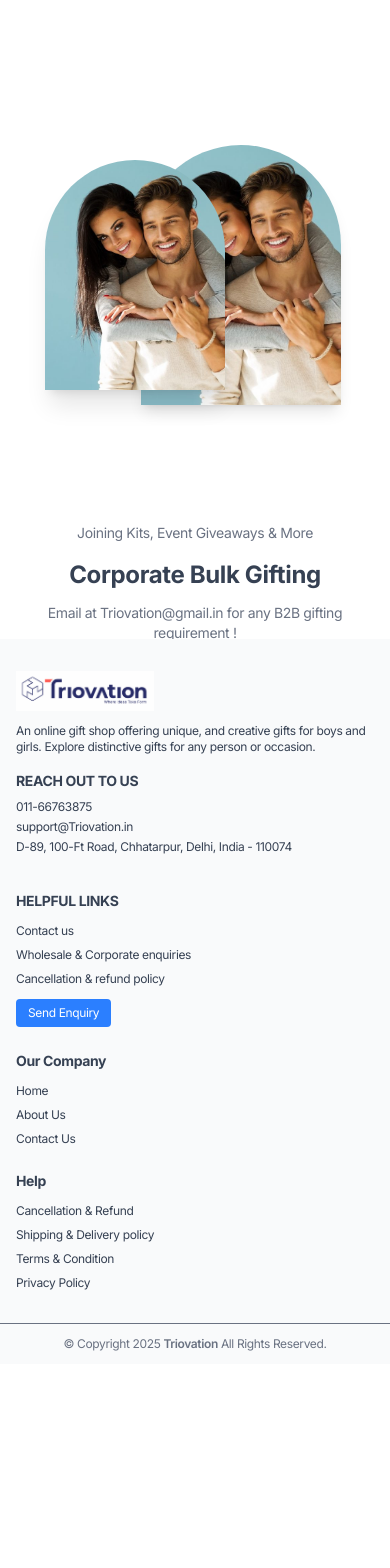
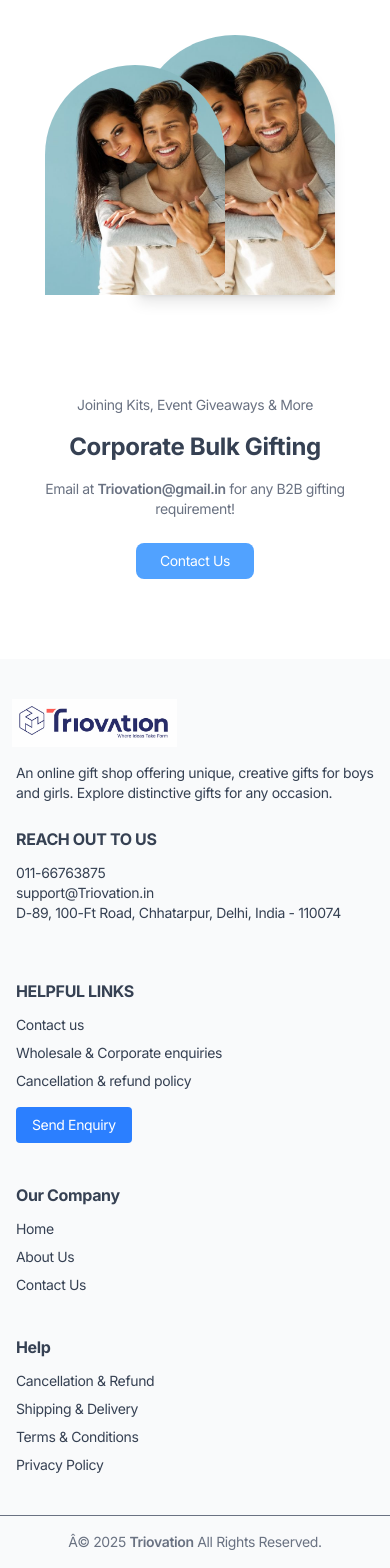
Before and after one commit to triovation-co/Triovation, a React (Vite) app: page / in a window 390 px wide. Shown: the part 2750-4318 px from the top of the page. Before the commit the page ends 4114 px from the top, so only its background shows below. Built offline with nearby package versions, Linux system fonts and the light colour scheme.

Commit message:
footer responsive and minor update

```diff
--- a/src/components/Footer.jsx
+++ b/src/components/Footer.jsx
@@ -1,82 +1,60 @@
 import Logo from "../assets/Logo.png";
-import img from "../assets/image1.jpg"; // The image of the people
-import flower from "../assets/flower.png"; // The flower graphic
+import img from "../assets/image1.jpg";
 
 const Footer = () => {
   return (
     <>
-      <div className="mt-30">
-        <main className="container mx-auto max-w-[1440px] mt-5 bg-white min-h-screen px-4 sm:px-6 md:px-8 lg:px-8 xl:px-8">
-          <div className="grid grid-cols-1 lg:grid-cols-2 gap-6 sm:gap-8 md:gap-12 lg:gap-60 xl:gap-60">
+      <div className="mt-20">
+        <main className="container mx-auto max-w-[1600px] px-4 sm:px-6 lg:px-8 2xl:px-12 bg-white">
+          <div className="grid grid-cols-1 md:grid-cols-2 gap-10 lg:gap-20 xl:gap-40 2xl:gap-40 items-center">
 
-            {/* Left Column: Two Overlapping Images - Responsive sm-xl only */}
-            <div className="relative flex items-center justify-center w-full min-h-[400px] sm:min-h-[450px] md:min-h-[500px] lg:min-h-[500px] xl:min-h-[500px]">
-
-              {/* Right image with arched top (behind, LARGER) */}
-              <div className="absolute
-                left-[35%] sm:left-[40%] md:left-[40%] lg:left-[45%] xl:left-[45%]
+            {/* Left Column: Images */}
+            <div className="relative flex items-center justify-center w-full min-h-[300px] sm:min-h-[400px] lg:min-h-[500px] 2xl:min-h-[600px]">
+              {/* Right image (behind) */}
+              <div
+                className="absolute
+                left-1/3 sm:left-[35%] md:left-[40%] lg:left-[45%]
                 top-1/2 -translate-y-1/2
                 w-[200px] h-[260px]
-                sm:w-[250px] sm:h-[320px]
-                md:w-[280px] md:h-[360px]
-                lg:w-[430px] lg:h-[550px]
-                xl:w-[430px] xl:h-[550px]
-                overflow-hidden shadow-lg rounded-t-full">
-                <img
-                  src={img}
-                  alt="Gift Background Right"
-                  className="w-full h-full object-cover"
-                />
+                sm:w-[250px] sm:h-[350px]
+                md:w-[250px] md:h-[350px]
+                lg:w-[310px] lg:h-[370px]
+                xl:w-[400px] xl:h-[500px]
+                overflow-hidden shadow-lg rounded-t-full"
+              >
+                <img src={img} alt="Gift Background Right" className="w-full h-full object-cover" />
               </div>
 
-              {/* Left image with arched top (in front) */}
-              <div className="absolute
-                left-[8%] sm:left-[8%] md:left-[10%] lg:left-[10%] xl:left-[10%]
-                top-1/2 -translate-y-1/2
-                w-[180px] h-[230px]
-                sm:w-[220px] sm:h-[280px]
-                md:w-[240px] md:h-[310px]
-                lg:w-[400px] lg:h-[470px]
-                xl:w-[400px] xl:h-[470px]
-                overflow-hidden shadow-xl z-10 rounded-t-full
-                2xl:mt-10 2xl:-ml-20">
-                <img
-                  src={img}
-                  alt="Gift Foreground Left"
-                  className="w-full h-full object-cover"
-                />
+              {/* Left image (in front) */}
+              <div
+                className="absolute
+                          left-[8%] md:left-[10%] lg:left-[12%]
+                          top-[55%] sm:top-[15%] md:top-[62.7%] lg:top-[57%] xl:top-[60.2%]
+                          top-1/2 -translate-y-1/2
+                          rounded-t-full overflow-hidden
+                          w-[180px] h-[230px]
+                          sm:w-[200px] sm:h-[250px]
+                          md:w-[200px] md:h-[250px]
+                          lg:w-[250px] lg:h-[300px]
+                          xl:w-[350px] xl:h-[400px]
+                          mx-auto"
+              >
+                <img src={img} alt="Gift Foreground Left" className="w-full h-full object-cover" />
               </div>
             </div>
 
-            {/* Right Column: Text Description - Responsive sm-xl only */}
-            <div className="mt-6 sm:mt-8 md:mt-8 lg:mt-28 xl:mt-32
-              text-center sm:text-center md:text-center lg:text-left xl:text-left
-              lg:mr-20 xl:mr-28 2xl:text-center">
-
-              <p className="text-sm sm:text-base md:text-lg lg:text-xl xl:text-xl
-                mb-4 sm:mb-5 md:mb-6 lg:mb-5 xl:mb-5 2xl:text-[17px]
-                text-gray-500">
+            {/* Right Column: Text */}
+            <div className="mt-10 lg:mt-20 text-center lg:text-left px-2">
+              <p className="text-sm sm:text-base lg:text-lg 2xl:text-xl text-gray-500 mb-4">
                 Joining Kits, Event Giveaways & More
               </p>
-
-              <h1 className="text-2xl sm:text-3xl md:text-3xl lg:text-4xl xl:text-4xl
-                font-bold mb-3 sm:mb-4 md:mb-4 lg:mb-4 xl:mb-4
-                text-gray-700">
+              <h1 className="text-2xl sm:text-3xl lg:text-4xl 2xl:text-5xl font-bold text-gray-700 mb-4">
                 Corporate Bulk Gifting
               </h1>
-
-              <p className="text-sm sm:text-base md:text-lg lg:text-lg xl:text-lg
-                mb-6 sm:mb-6 md:mb-8 lg:mb-8 xl:mb-8 2xl:text-[16px]
-                text-gray-500">
-                Email at Triovation@gmail.in for any B2B gifting requirement !
+              <p className="text-sm sm:text-base lg:text-lg 2xl:text-xl text-gray-500 mb-6">
+                Email at <span className="font-semibold">Triovation@gmail.in</span> for any B2B gifting requirement!
               </p>
-
-              <button className="border text-sm sm:text-md md:text-md lg:text-md xl:text-md
-                px-6 sm:px-7 md:px-8 lg:px-8 xl:px-8
-                py-1.5 sm:py-1.5 md:py-1.5 lg:py-1.5 xl:py-1.5
-                2xl:py-2.5 2xl:px-9
-                rounded-[10px] bg-blue-400 hover:bg-blue-500 transition-colors duration-200
-                text-white">
+              <button className="px-6 py-2 bg-blue-400 hover:bg-blue-500 text-white rounded-lg transition text-sm sm:text-base">
                 Contact Us
               </button>
             </div>
@@ -84,108 +62,64 @@ const Footer = () => {
         </main>
       </div>
 
-      {/* Footer Section - Responsive sm-xl only */}
-      <footer className="bg-gray-50 text-gray-700 -mt-70">
-        <div className="container mx-auto
-          px-4 sm:px-6 md:px-8 lg:px-8 xl:px-8
-          py-8 sm:py-10 md:py-12 lg:py-12 xl:py-12
-          grid grid-cols-1 sm:grid-cols-2 md:grid-cols-4 lg:grid-cols-4 xl:grid-cols-4
-          gap-6 sm:gap-8 md:gap-12 lg:gap-12 xl:gap-12">
-
-          {/* Column 1 - Logo & Contact - Responsive sm-xl only */}
-          <div className="sm:col-span-2 md:col-span-1 lg:col-span-1 xl:col-span-1">
-            <img src={Logo} alt="Logo" className="h-10 sm:h-12 md:h-14 lg:h-14 xl:h-14 w-auto mb-3 sm:mb-4 md:mb-4 lg:mb-4 xl:mb-4" />
-            <p className="text-xs sm:text-sm md:text-sm lg:text-sm xl:text-sm
-              mb-4 sm:mb-5 md:mb-6 lg:mb-6 xl:mb-6">
-              An online gift shop offering unique, and creative gifts for boys and girls.
-              Explore distinctive gifts for any person or occasion.
+      {/* Footer Section */}
+      <footer className="bg-gray-50 text-gray-700 mt-20">
+        <div className="container mx-auto max-w-[1600px] px-4 sm:px-6 lg:px-8 2xl:px-12 py-10
+                grid grid-cols-1 sm:grid-cols-2 lg:grid-cols-4 gap-10 md:gap-20 lg:gap-30 2xl:gap-40">
+          {/* Column 1 - Logo & Contact */}
+          <div>
+            <img src={Logo} alt="Logo" className="h-12 w-auto mb-4 -ml-1" />
+            <p className="text-sm 2xl:text-base mb-6">
+              An online gift shop offering unique, creative gifts for boys and girls. Explore distinctive gifts for any occasion.
             </p>
-
-            <h2 className="font-bold mb-2 sm:mb-3 md:mb-3 lg:mb-3 xl:mb-3
-              text-sm sm:text-base md:text-base lg:text-base xl:text-base">
-              REACH OUT TO US
-            </h2>
-
-            <div className="space-y-1 sm:space-y-1.5 md:space-y-2 lg:space-y-2 xl:space-y-2">
-              <p className="text-xs sm:text-sm md:text-sm lg:text-sm xl:text-sm">011-66763875</p>
-              <p className="text-xs sm:text-sm md:text-sm lg:text-sm xl:text-sm">support@Triovation.in</p>
-              <p className="text-xs sm:text-sm md:text-sm lg:text-sm xl:text-sm">
-                D-89, 100-Ft Road, Chhatarpur, Delhi, India - 110074
-              </p>
-            </div>
-
-            {/* Social Icons - Responsive sm-xl only */}
-            <div className="flex gap-2 sm:gap-3 md:gap-3 lg:gap-3 xl:gap-3
-              mt-3 sm:mt-4 md:mt-4 lg:mt-4 xl:mt-4">
-              <a href="#" className="text-pink-600
-                text-xl sm:text-2xl md:text-2xl lg:text-2xl xl:text-2xl">
-                <i className="fab fa-instagram"></i>
-              </a>
-              <a href="#" className="text-blue-700
-                text-xl sm:text-2xl md:text-2xl lg:text-2xl xl:text-2xl">
-                <i className="fab fa-linkedin"></i>
-              </a>
+            <h2 className="font-bold text-base 2xl:text-lg mb-3">REACH OUT TO US</h2>
+            <p className="text-sm 2xl:text-base">011-66763875</p>
+            <p className="text-sm 2xl:text-base">support@Triovation.in</p>
+            <p className="text-sm 2xl:text-base">D-89, 100-Ft Road, Chhatarpur, Delhi, India - 110074</p>
+            <div className="flex gap-3 mt-4">
+              <a href="#" className="text-pink-600 text-2xl"><i className="fab fa-instagram"></i></a>
+              <a href="#" className="text-blue-700 text-2xl"><i className="fab fa-linkedin"></i></a>
             </div>
           </div>
 
-          {/* Column 2 - Helpful Links - Responsive sm-xl only */}
+          {/* Column 2 - Helpful Links */}
           <div>
-            <h2 className="font-bold mb-3 sm:mb-4 md:mb-4 lg:mb-4 xl:mb-4
-              text-sm sm:text-base md:text-base lg:text-base xl:text-base">
-              HELPFUL LINKS
-            </h2>
-            <ul className="space-y-2 sm:space-y-3 md:space-y-4 lg:space-y-4 xl:space-y-4
-              text-xs sm:text-sm md:text-sm lg:text-sm xl:text-sm">
-              <li><a href="#" className="hover:text-blue-600 transition-colors duration-200">Contact us</a></li>
-              <li><a href="#" className="hover:text-blue-600 transition-colors duration-200">Wholesale & Corporate enquiries</a></li>
-              <li><a href="#" className="hover:text-blue-600 transition-colors duration-200">Cancellation & refund policy</a></li>
+            <h2 className="font-bold text-base 2xl:text-lg mb-3">HELPFUL LINKS</h2>
+            <ul className="space-y-2 text-sm 2xl:text-base">
+              <li><a href="#" className="hover:text-blue-600">Contact us</a></li>
+              <li><a href="#" className="hover:text-blue-600">Wholesale & Corporate enquiries</a></li>
+              <li><a href="#" className="hover:text-blue-600">Cancellation & refund policy</a></li>
             </ul>
-            <button className="mt-3 sm:mt-4 md:mt-4 lg:mt-4 xl:mt-4
-              bg-blue-500 hover:bg-blue-600 text-white
-              px-3 sm:px-4 md:px-4 lg:px-4 xl:px-4
-              py-1.5 sm:py-2 md:py-2 lg:py-2 xl:py-2
-              rounded text-xs sm:text-sm md:text-sm lg:text-sm xl:text-sm
-              transition-colors duration-200">
+            <button className="mt-4 px-4 py-2 bg-blue-500 hover:bg-blue-600 text-white rounded text-sm 2xl:text-base">
               Send Enquiry
             </button>
           </div>
 
-          {/* Column 3 - Our Company - Responsive sm-xl only */}
+          {/* Column 3 - Our Company */}
           <div>
-            <h2 className="font-bold mb-3 sm:mb-4 md:mb-4 lg:mb-4 xl:mb-4
-              text-sm sm:text-base md:text-base lg:text-base xl:text-base">
-              Our Company
-            </h2>
-            <ul className="space-y-2 sm:space-y-3 md:space-y-4 lg:space-y-4 xl:space-y-4
-              text-xs sm:text-sm md:text-sm lg:text-sm xl:text-sm">
-              <li><a href="#" className="hover:text-blue-600 transition-colors duration-200">Home</a></li>
-              <li><a href="#" className="hover:text-blue-600 transition-colors duration-200">About Us</a></li>
-              <li><a href="#" className="hover:text-blue-600 transition-colors duration-200">Contact Us</a></li>
+            <h2 className="font-bold text-base 2xl:text-lg mb-3">Our Company</h2>
+            <ul className="space-y-2 text-sm 2xl:text-base">
+              <li><a href="#" className="hover:text-blue-600">Home</a></li>
+              <li><a href="#" className="hover:text-blue-600">About Us</a></li>
+              <li><a href="#" className="hover:text-blue-600">Contact Us</a></li>
             </ul>
           </div>
 
-          {/* Column 4 - Help - Responsive sm-xl only */}
+          {/* Column 4 - Help */}
           <div>
-            <h2 className="font-bold mb-3 sm:mb-4 md:mb-4 lg:mb-4 xl:mb-4
-              text-sm sm:text-base md:text-base lg:text-base xl:text-base">
-              Help
-            </h2>
-            <ul className="space-y-2 sm:space-y-3 md:space-y-4 lg:space-y-4 xl:space-y-4
-              text-xs sm:text-sm md:text-sm lg:text-sm xl:text-sm">
-              <li><a href="#" className="hover:text-blue-600 transition-colors duration-200">Cancellation & Refund</a></li>
-              <li><a href="#" className="hover:text-blue-600 transition-colors duration-200">Shipping & Delivery policy</a></li>
-              <li><a href="#" className="hover:text-blue-600 transition-colors duration-200">Terms & Condition</a></li>
-              <li><a href="#" className="hover:text-blue-600 transition-colors duration-200">Privacy Policy</a></li>
+            <h2 className="font-bold text-base 2xl:text-lg mb-3">Help</h2>
+            <ul className="space-y-2 text-sm 2xl:text-base">
+              <li><a href="#" className="hover:text-blue-600">Cancellation & Refund</a></li>
+              <li><a href="#" className="hover:text-blue-600">Shipping & Delivery</a></li>
+              <li><a href="#" className="hover:text-blue-600">Terms & Conditions</a></li>
+              <li><a href="#" className="hover:text-blue-600">Privacy Policy</a></li>
             </ul>
           </div>
         </div>
 
-        {/* Bottom Bar - Responsive sm-xl only */}
-        <div className="border-t text-center
-          py-3 sm:py-4 md:py-4 lg:py-4 xl:py-4
-          text-xs sm:text-sm md:text-sm lg:text-sm xl:text-sm
-          text-gray-500">
-          © Copyright 2025 <span className="font-semibold">Triovation</span> All Rights Reserved.
+        {/* Bottom Bar */}
+        <div className="border-t py-4 text-center text-sm 2xl:text-base text-gray-500">
+          Â© 2025 <span className="font-semibold">Triovation</span> All Rights Reserved.
         </div>
       </footer>
     </>
```
